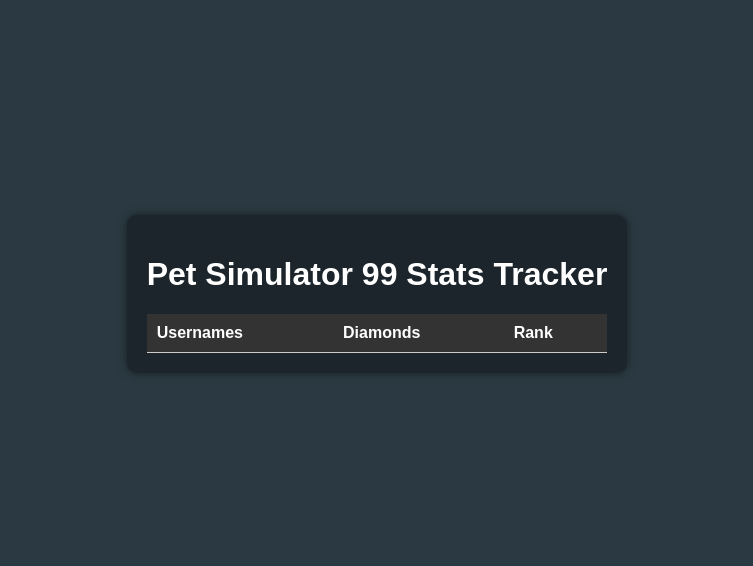
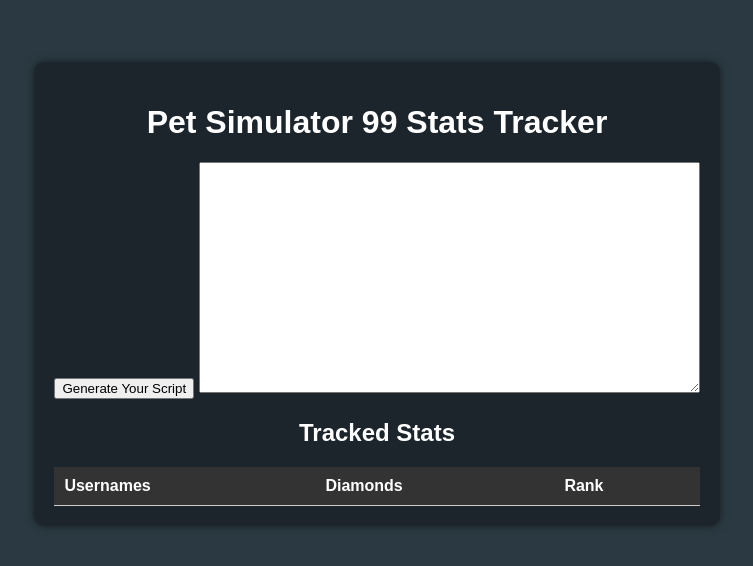
Before and after one commit to shirooscripts/pet-simulator-99-stats-tracker, a plain HTML site: page index.html in a window 1280 px wide. Shown: the part 106-672 px from the top of the page, without its empty margins (263-1016 px from the left). Drawn offline with Linux system fonts and the light colour scheme; no server answers.

Commit message:
Update index.html

```diff
--- a/index.html
+++ b/index.html
@@ -9,6 +9,9 @@
 <body>
     <div class="container">
         <h1>Pet Simulator 99 Stats Tracker</h1>
+        <button id="generateScriptBtn">Generate Your Script</button>
+        <textarea id="generatedScript" rows="15" cols="60" readonly></textarea>
+        <h2>Tracked Stats</h2>
         <table>
             <thead>
                 <tr>
```
